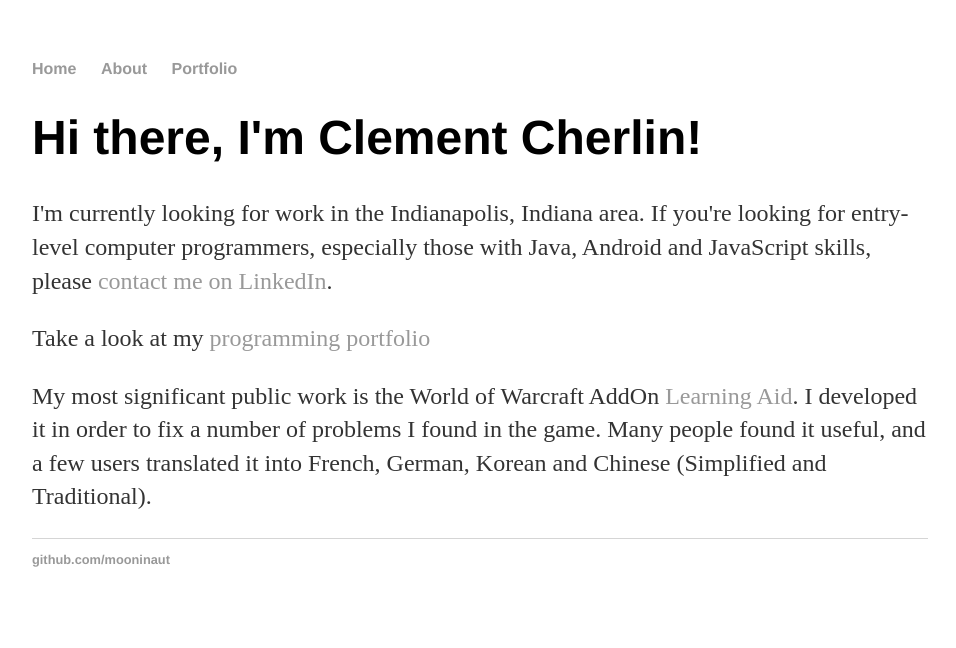
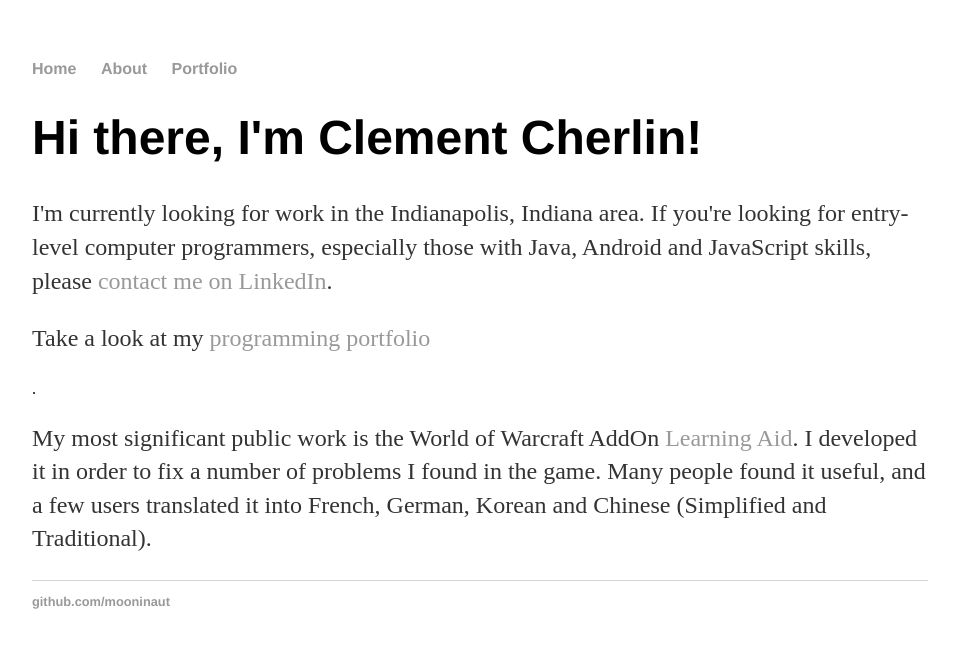
Before and after one commit to Mooninaut/mooninaut.github.io, a Jekyll site: the page built from index.html, in a window 1280 px wide. Shown: the top 648 px of the page, without its empty margins (160-1116 px from the left). Built offline with Jekyll 4.4.1, drawn with Linux system fonts in a browser that asks for light colours.

Commit message:
Add a period.

```diff
--- a/index.html
+++ b/index.html
@@ -5,6 +5,6 @@ title: Clement Cherlin
 <div class="blurb">
 	<h1>Hi there, I'm Clement Cherlin!</h1>
 	<p>I'm currently looking for work in the Indianapolis, Indiana area. If you're looking for entry-level computer programmers, especially those with Java, Android and JavaScript skills, please <a href="https://www.linkedin.com/in/clementcherlin/">contact me on LinkedIn</a>.</p>
-	<p>Take a look at my <a href="portfolio">programming portfolio</a></p>
+	<p>Take a look at my <a href="portfolio">programming portfolio</a></p>.
 	<p>My most significant public work is the World of Warcraft AddOn <a href="portfolio/learningaid">Learning Aid</a>. I developed it in order to fix a number of problems I found in the game. Many people found it useful, and a few users translated it into French, German, Korean and Chinese (Simplified and Traditional).</p>
 </div><!-- /.blurb -->
```
